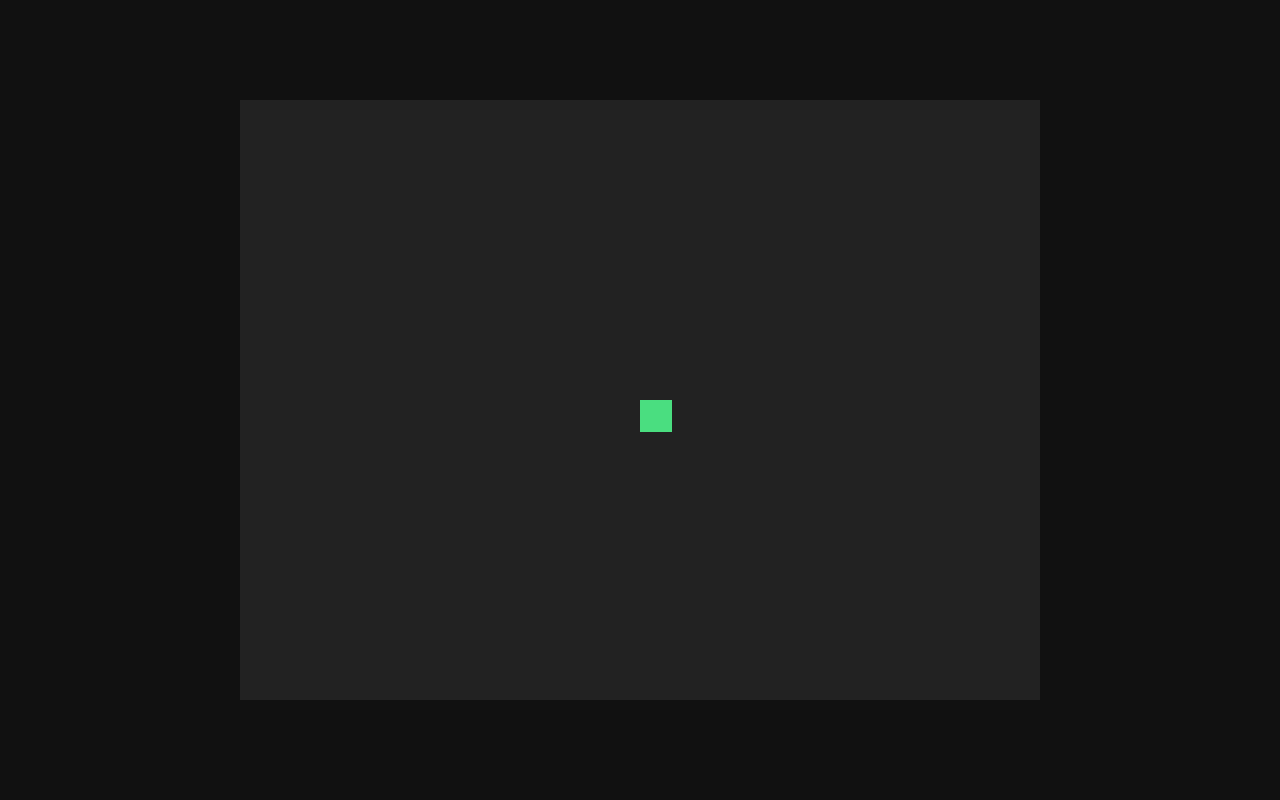
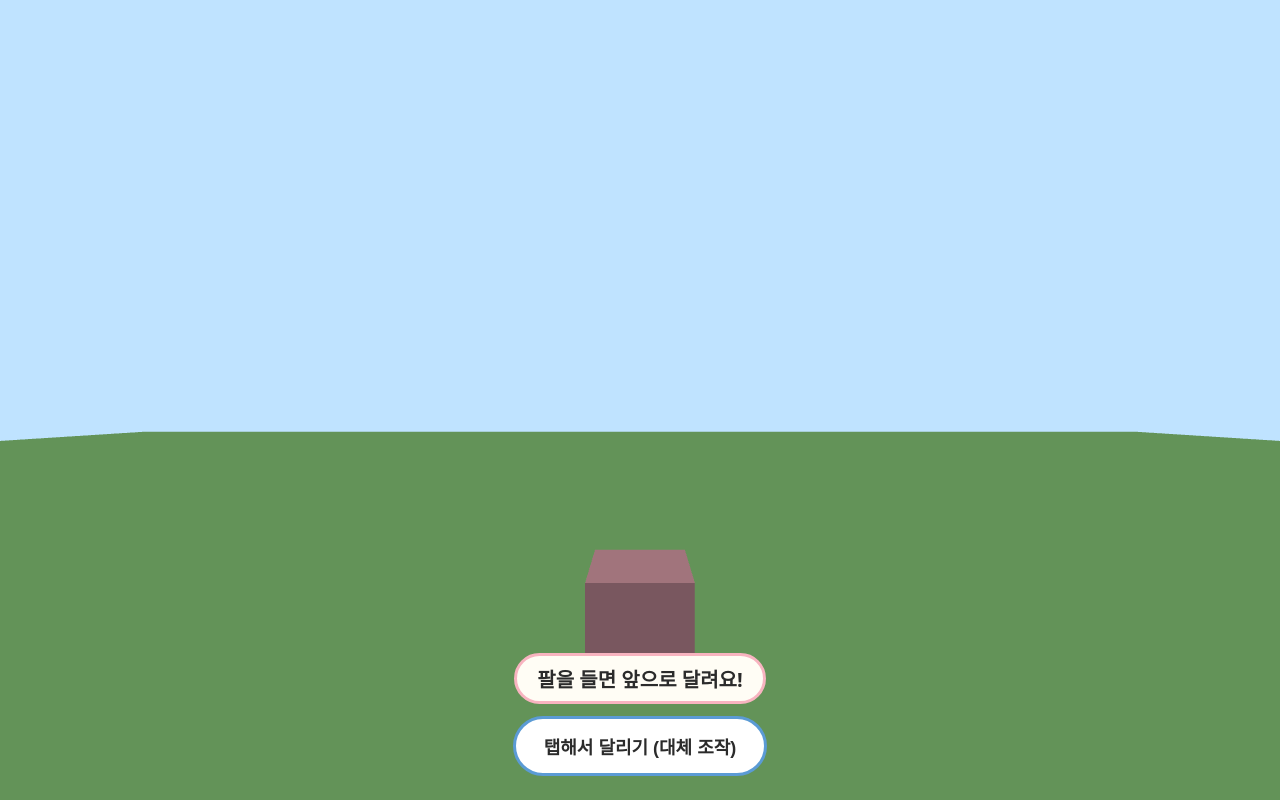
Before and after one commit to hanhee092331-collab/vive-game, a website built with Vite: page index.html in a window 1280 px wide. Built offline with nearby package versions, Linux system fonts and the light colour scheme; no server answers; animation ran at ten frames a second.

Commit message:
Replace 2D canvas scaffold with Three.js + webcam motion (MoveNet) scaffold

```diff
--- a/index.html
+++ b/index.html
@@ -3,11 +3,20 @@
   <head>
     <meta charset="UTF-8" />
     <meta name="viewport" content="width=device-width, initial-scale=1.0" />
-    <title>Vive Game</title>
+    <title>아기돼지 삼형제 메타버스 동화</title>
     <link rel="stylesheet" href="/src/style.css" />
   </head>
   <body>
-    <canvas id="game" width="800" height="600"></canvas>
+    <div id="app"></div>
+
+    <!-- 웹캠 원본 영상은 화면에 노출하지 않고 포즈 추정 입력으로만 사용 (정책서 2장) -->
+    <video id="webcam" playsinline muted hidden></video>
+
+    <div id="hud">
+      <p id="status">팔을 들면 앞으로 달려요!</p>
+      <button id="fallback-btn" type="button">탭해서 달리기 (대체 조작)</button>
+    </div>
+
     <script type="module" src="/src/main.js"></script>
   </body>
 </html>
--- a/package.json
+++ b/package.json
@@ -10,5 +10,11 @@
   },
   "devDependencies": {
     "vite": "^7.0.0"
+  },
+  "dependencies": {
+    "@tensorflow-models/pose-detection": "^2.1.3",
+    "@tensorflow/tfjs": "^4.22.0",
+    "@tensorflow/tfjs-backend-webgl": "^4.22.0",
+    "three": "^0.186.0"
   }
 }
--- a/src/main.js
+++ b/src/main.js
@@ -1,44 +1,83 @@
-const canvas = document.getElementById("game");
-const ctx = canvas.getContext("2d");
+import * as THREE from "three";
+import { MotionController } from "./motion.js";
 
-const player = {
-  x: canvas.width / 2,
-  y: canvas.height / 2,
-  size: 32,
-  speed: 240,
-};
+const container = document.getElementById("app");
+const video = document.getElementById("webcam");
+const statusEl = document.getElementById("status");
+const fallbackBtn = document.getElementById("fallback-btn");
 
-const keys = new Set();
-window.addEventListener("keydown", (e) => keys.add(e.key));
-window.addEventListener("keyup", (e) => keys.delete(e.key));
+// 정책서 4장: 유아 멀미 방지를 위해 FOV 75~80도 고정, 급격한 시점 변화 금지
+const CAMERA_FOV = 78;
 
-let lastTime = performance.now();
+const scene = new THREE.Scene();
+scene.background = new THREE.Color(0xbfe3ff); // 파스텔톤 하늘
 
-function update(dt) {
-  const move = player.speed * dt;
-  if (keys.has("ArrowUp") || keys.has("w")) player.y -= move;
-  if (keys.has("ArrowDown") || keys.has("s")) player.y += move;
-  if (keys.has("ArrowLeft") || keys.has("a")) player.x -= move;
-  if (keys.has("ArrowRight") || keys.has("d")) player.x += move;
+const camera = new THREE.PerspectiveCamera(
+  CAMERA_FOV,
+  container.clientWidth / container.clientHeight,
+  0.1,
+  100,
+);
+camera.position.set(0, 1.6, 0);
 
-  player.x = Math.max(0, Math.min(canvas.width - player.size, player.x));
-  player.y = Math.max(0, Math.min(canvas.height - player.size, player.y));
+const renderer = new THREE.WebGLRenderer({ antialias: true });
+renderer.setSize(container.clientWidth, container.clientHeight);
+renderer.setPixelRatio(window.devicePixelRatio);
+container.appendChild(renderer.domElement);
+
+const hemiLight = new THREE.HemisphereLight(0xffffff, 0x445566, 1.2);
+scene.add(hemiLight);
+
+const ground = new THREE.Mesh(
+  new THREE.PlaneGeometry(50, 50),
+  new THREE.MeshStandardMaterial({ color: 0x9be38a }),
+);
+ground.rotation.x = -Math.PI / 2;
+scene.add(ground);
+
+// 자리표시용 캐릭터 큐브 (추후 돼지 모델로 교체)
+const placeholder = new THREE.Mesh(
+  new THREE.BoxGeometry(0.6, 0.6, 0.6),
+  new THREE.MeshStandardMaterial({ color: 0xf8b4c0 }),
+);
+placeholder.position.set(0, 0.3, -3);
+scene.add(placeholder);
+
+let forwardBoost = 0;
+
+function handleSignal({ source }) {
+  forwardBoost = 0.15;
+  statusEl.textContent = `달리기 신호 수신 (${source})`;
 }
 
-function render() {
-  ctx.clearRect(0, 0, canvas.width, canvas.height);
-  ctx.fillStyle = "#4ade80";
-  ctx.fillRect(player.x, player.y, player.size, player.size);
+const motion = new MotionController({
+  onSignal: handleSignal,
+  onError: (err) => {
+    statusEl.textContent = "카메라를 사용할 수 없어요. 탭 버튼으로 진행해주세요.";
+    console.warn("motion controller error", err);
+  },
+});
+
+motion.start(video);
+fallbackBtn.addEventListener("click", () => motion.triggerFallback());
+
+// 정책서 2장: 세션(탭) 종료 시 스트림 해제
+window.addEventListener("beforeunload", () => motion.stop());
+
+window.addEventListener("resize", () => {
+  camera.aspect = container.clientWidth / container.clientHeight;
+  camera.updateProjectionMatrix();
+  renderer.setSize(container.clientWidth, container.clientHeight);
+});
+
+function animate() {
+  if (forwardBoost > 0) {
+    camera.position.z -= forwardBoost;
+    forwardBoost = Math.max(0, forwardBoost - 0.01);
+  }
+
+  renderer.render(scene, camera);
+  requestAnimationFrame(animate);
 }
 
-function loop(time) {
-  const dt = (time - lastTime) / 1000;
-  lastTime = time;
-
-  update(dt);
-  render();
-
-  requestAnimationFrame(loop);
-}
-
-requestAnimationFrame(loop);
+animate();
--- /dev/null
+++ b/src/motion.js
@@ -0,0 +1,98 @@
+import "@tensorflow/tfjs-backend-webgl";
+import * as tf from "@tensorflow/tfjs-core";
+import * as poseDetection from "@tensorflow-models/pose-detection";
+
+// 정책서 2장: 포즈 인식은 온디바이스(webgl backend)에서만 수행하고,
+// 영상/좌표는 메모리에서만 쓰고 저장·전송하지 않는다.
+const ARM_RAISE_SCORE_THRESHOLD = 0.5;
+
+export class MotionController {
+  constructor({ onSignal, onError } = {}) {
+    this.onSignal = onSignal ?? (() => {});
+    this.onError = onError ?? (() => {});
+    this.video = null;
+    this.stream = null;
+    this.detector = null;
+    this.rafId = null;
+    this.running = false;
+  }
+
+  // 정책서 3장: 웹캠이 없거나 권한이 거부되면 탭 입력으로 동일한 신호를 낼 수 있어야 한다.
+  triggerFallback() {
+    this.onSignal({ source: "tap" });
+  }
+
+  async start(videoEl) {
+    if (this.running) return;
+    this.video = videoEl;
+
+    try {
+      this.stream = await navigator.mediaDevices.getUserMedia({
+        video: { facingMode: "user" },
+        audio: false,
+      });
+    } catch (err) {
+      this.onError(err);
+      return;
+    }
+
+    this.video.srcObject = this.stream;
+    await this.video.play();
+
+    await tf.setBackend("webgl");
+    await tf.ready();
+    this.detector = await poseDetection.createDetector(
+      poseDetection.SupportedModels.MoveNet,
+      { modelType: poseDetection.movenet.modelType.SINGLEPOSE_LIGHTNING },
+    );
+
+    this.running = true;
+    this.loop();
+  }
+
+  loop = async () => {
+    if (!this.running || !this.detector) return;
+
+    const poses = await this.detector.estimatePoses(this.video, {
+      flipHorizontal: true,
+    });
+    const pose = poses[0];
+
+    if (pose) {
+      const raised = isArmRaised(pose.keypoints);
+      if (raised) this.onSignal({ source: "camera" });
+    }
+
+    this.rafId = requestAnimationFrame(this.loop);
+  };
+
+  // 정책서 2장: 세션 종료 시 스트림을 즉시 해제한다.
+  stop() {
+    this.running = false;
+    if (this.rafId) cancelAnimationFrame(this.rafId);
+    this.rafId = null;
+
+    if (this.stream) {
+      this.stream.getTracks().forEach((track) => track.stop());
+      this.stream = null;
+    }
+    if (this.video) this.video.srcObject = null;
+
+    this.detector?.dispose?.();
+    this.detector = null;
+  }
+}
+
+function isArmRaised(keypoints) {
+  const byName = Object.fromEntries(keypoints.map((k) => [k.name, k]));
+  const shoulders = [byName.left_shoulder, byName.right_shoulder];
+  const wrists = [byName.left_wrist, byName.right_wrist];
+
+  return shoulders.some((shoulder, i) => {
+    const wrist = wrists[i];
+    if (!shoulder || !wrist) return false;
+    if (shoulder.score < ARM_RAISE_SCORE_THRESHOLD) return false;
+    if (wrist.score < ARM_RAISE_SCORE_THRESHOLD) return false;
+    return wrist.y < shoulder.y;
+  });
+}
--- a/src/style.css
+++ b/src/style.css
@@ -6,15 +6,54 @@
 
 html, body {
   height: 100%;
+  overflow: hidden;
   background: #111;
-  display: flex;
-  align-items: center;
-  justify-content: center;
+  font-family: system-ui, -apple-system, "Apple SD Gothic Neo", sans-serif;
 }
 
-#game {
-  background: #222;
-  image-rendering: pixelated;
-  max-width: 100%;
-  max-height: 100%;
+#app {
+  width: 100vw;
+  height: 100vh;
 }
+
+#app canvas {
+  display: block;
+}
+
+#hud {
+  position: fixed;
+  left: 0;
+  right: 0;
+  bottom: 24px;
+  display: flex;
+  flex-direction: column;
+  align-items: center;
+  gap: 12px;
+  pointer-events: none;
+}
+
+#status {
+  font-size: 20px;
+  font-weight: 700;
+  color: #2b2b2b;
+  background: #fffdf5;
+  padding: 8px 20px;
+  border-radius: 999px;
+  border: 3px solid #f8b4c0;
+}
+
+#fallback-btn {
+  pointer-events: auto;
+  font-size: 18px;
+  font-weight: 700;
+  padding: 14px 28px;
+  border-radius: 999px;
+  border: 3px solid #5b9bd5;
+  background: #ffffff;
+  color: #2b2b2b;
+  cursor: pointer;
+}
+
+#fallback-btn:active {
+  background: #cfe6ff;
+}
```
